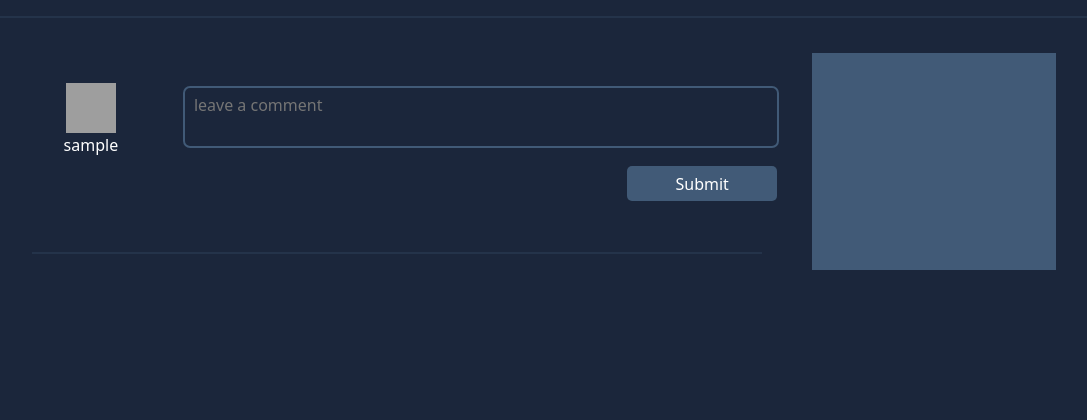
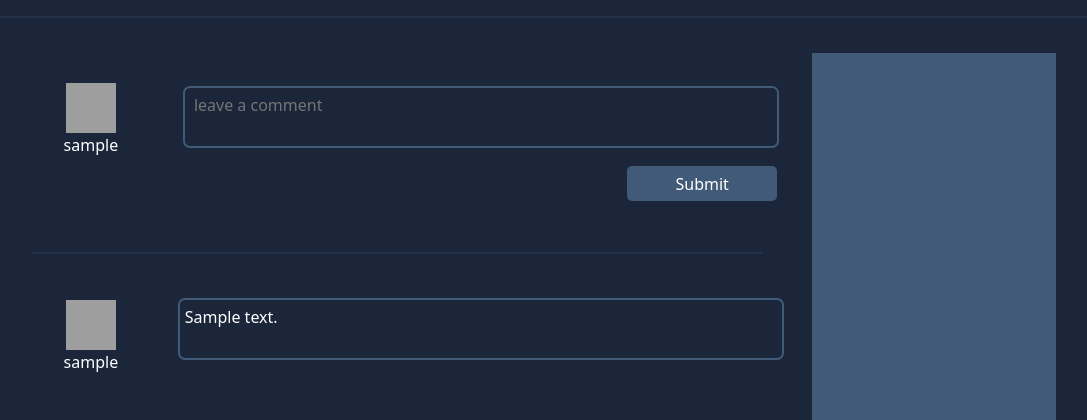
Before and after one commit to JRichm/artistlinq, a Flask app: page /post/1/ in a window 1280 px wide; the page is wider, and only the part inside the window is pictured. Shown: the part 469-889 px from the top of that part, without its empty margins (96-1183 px from the left). Before the commit the page ends 739 px from the top of that part, so only its background shows below. Run offline with Flask 3, Linux system fonts and the light colour scheme; the visitor is signed in with stand-in values (Sample User, id 1); tables that the repository leaves empty hold one stand-in row (values such as "Sample post"); grey boxes marked "Sample" are stand-in pictures; some libraries are stand-ins or nearby versions; grey boxes are pictures that could not be loaded.

Commit message:
comments retrieved from db and displayed under post

```diff
--- a/crud.py
+++ b/crud.py
@@ -139,6 +139,16 @@ def get_featured_users():
     user_list = [{'id': user.user_id, 'username': user.username, 'created_at': user.created_at, 'updated_at': user.updated_at} for user in user_query]
     return user_list
 
+def get_comments_from_post_id(post_id):
+    comment_query = db.session.query(Comment).filter(Comment.image_id == post_id).order_by(Comment.comment_id.desc()).all()
+    comment_list = [{'comment_id': comment.comment_id,
+                     'user_id': comment.user_id,
+                     'image_id': comment.image_id,
+                     'comment_text': comment.comment_text,
+                     'created_at': comment.created_at,
+                     'updated_at': comment.updated_at} for comment in comment_query]
+    return comment_list
+
 
 """     Update      """
 
--- a/server.py
+++ b/server.py
@@ -73,6 +73,7 @@ def view_post(post_id):
     post = crud.get_post_from_id(post_id)
     post_author = crud.get_user_by_id(post.user_id)
     post_tags = crud.get_tags_from_post_id(post_id)
+    post_comments = crud.get_comments_from_post_id(post_id)
     commentForm = forms.CommentForm()
     username=check_login()
 
@@ -82,7 +83,7 @@ def view_post(post_id):
         user_id = crud.get_user_by_username(username).user_id
         commentForm.post_comment(user_id, post_id)
 
-    return render_template('post.html', username=username, post=post, post_author=post_author, post_tags=post_tags, commentForm=commentForm)
+    return render_template('post.html', username=username, post=post, post_author=post_author, post_tags=post_tags, post_comments=post_comments, commentForm=commentForm)
 
 
 """"""""""""""""""""""""""""""""""""""""""
--- a/static/css/post.css
+++ b/static/css/post.css
@@ -140,3 +140,33 @@ main {
     color: white;
     background-color: #415a77;
 }
+
+.comment-template {
+    display: flex;
+    flex-direction: row;
+}
+
+.comment-area {
+    display: flex;
+    flex-direction: column;
+    margin: 25px;
+    max-width: 750px;
+    width: 100%;
+}
+
+.comment-area {
+    margin: 25px
+}
+
+.comment-text {
+    outline: 2px solid #415a77;
+    border: none;
+    overflow: hidden;
+    resize: none;
+    height: auto;
+    border-radius: 5px;
+    padding: 5px;
+    margin: 5px;
+    color: white;
+    background-color: transparent;
+}
--- a/templates/post.html
+++ b/templates/post.html
@@ -51,6 +51,19 @@
             <hr style="margin-right: 50px;">
             <div class="post-comments-container">
 
+                {% for comment in post_comments %}
+                <div class="comment-template">
+                    <div class="user-info">
+                        <img src="../../static/images/user_icon.png">
+                        <p>{{ username }}</p>
+                    </div>
+                    <div class="comment-area">
+                        <textarea class="comment-text">{{ comment.comment_text }}</textarea>
+                        <div class="comment-buttons"></div>
+                    </div>
+                </div>
+                {% endfor %}
+
             </div>
         </div>
         <div class="related-posts">
```
